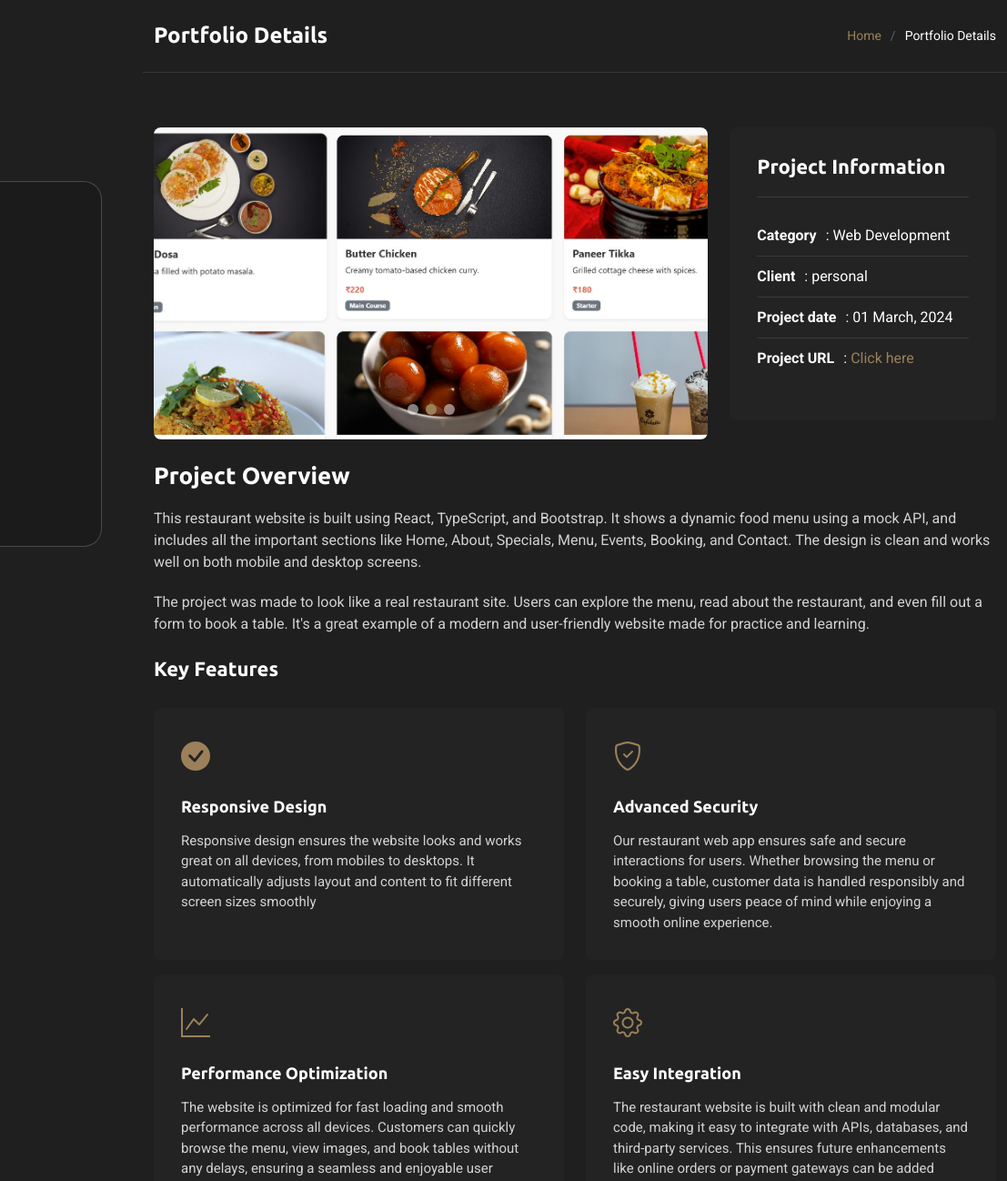
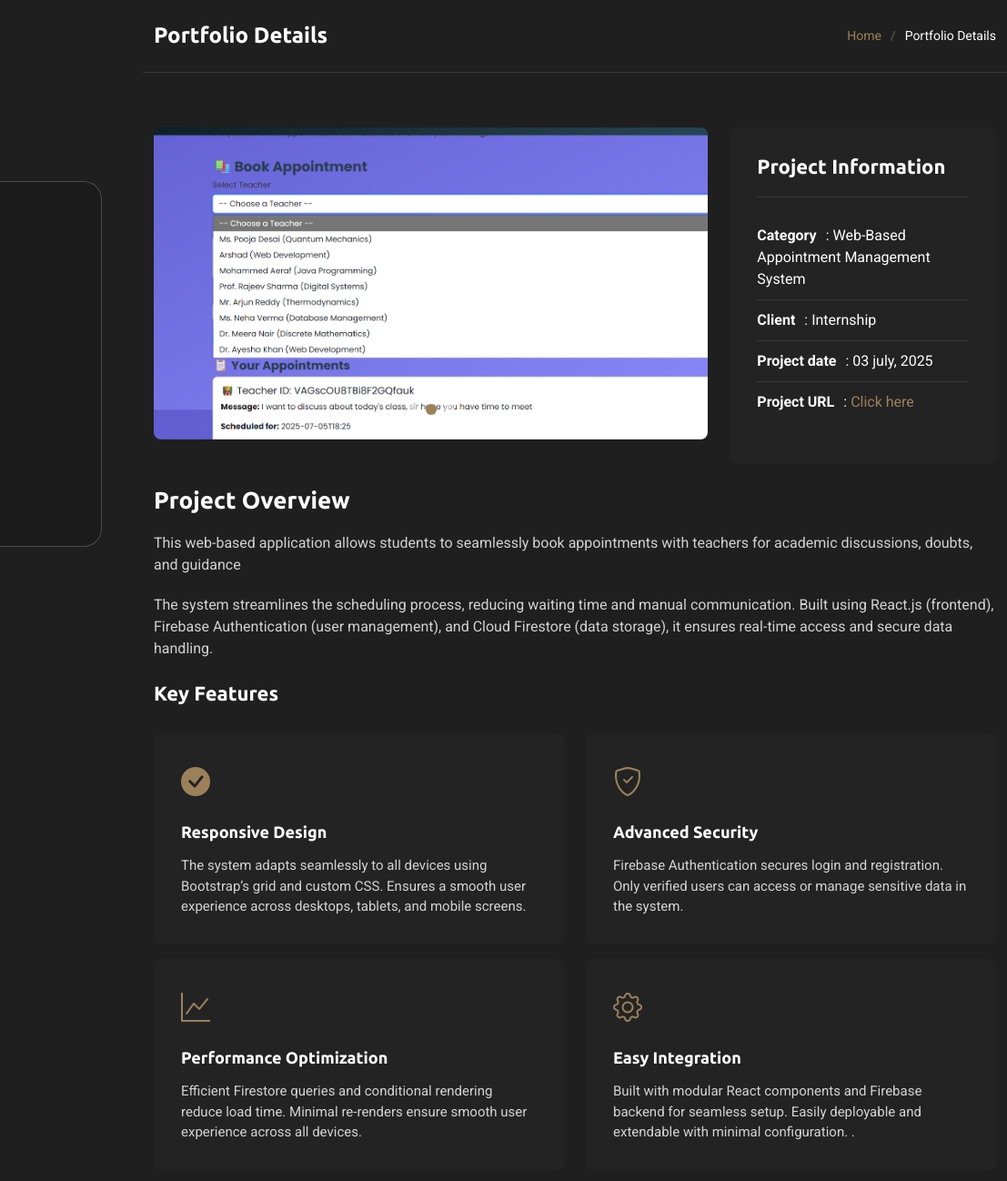
Before and after one commit to mohammedarshad05/MyPortfolio, a plain HTML site: page portfolio-details4.html in a window 1280 px wide. Shown: the top 1298 px of the page at 91% size, 173-1280 px from the left. Drawn offline with nearby package versions, Linux system fonts and the light colour scheme.

Commit message:
added new project on my portfolio section

```diff
--- a/portfolio-details4.html
+++ b/portfolio-details4.html
@@ -102,15 +102,15 @@
               <div class="swiper-wrapper align-items-center">
 
                 <div class="swiper-slide">
-                  <img src="assets/img/portfolio/portfolio-1.webp" alt="Portfolio Image" class="img-fluid" loading="lazy">
+                  <img src="assets/img/portfolio/student-portfolio1.png" alt="Portfolio Image" class="img-fluid" loading="lazy">
                 </div>
 
                 <div class="swiper-slide">
-                  <img src="assets/img/portfolio/portfolio-10.webp" alt="Portfolio Image" class="img-fluid" loading="lazy">
+                  <img src="assets/img/portfolio/student-portfolio2.png" alt="Portfolio Image" class="img-fluid" loading="lazy">
                 </div>
 
                 <div class="swiper-slide">
-                  <img src="assets/img/portfolio/portfolio-7.webp" alt="Portfolio Image" class="img-fluid" loading="lazy">
+                  <img src="assets/img/portfolio/student-portfolio3.png" alt="Portfolio Image" class="img-fluid" loading="lazy">
                 </div>
 
               </div>
@@ -122,10 +122,10 @@
             <div class="portfolio-info" data-aos="fade-left" data-aos-delay="200">
               <h3>Project Information</h3>
               <ul>
-                <li><strong>Category</strong>: Web Development</li>
-                <li><strong>Client</strong>: personal</li>
-                <li><strong>Project date</strong>: 01 March, 2024</li>
-                <li><strong>Project URL</strong>: <a href="https://restaurant-app-beryl-six.vercel.app/" target="_blank"> Click here </a></li>
+                <li><strong>Category</strong>: Web-Based Appointment Management System</li>
+                <li><strong>Client</strong>: Internship</li>
+                <li><strong>Project date</strong>: 03 july, 2025</li>
+                <li><strong>Project URL</strong>: <a href="https://student-teacher-booking-appointment-beta.vercel.app/" target="_blank"> Click here </a></li>
               </ul>
             </div>
           </div>
@@ -134,10 +134,9 @@
             <div class="portfolio-description" data-aos="fade-up" data-aos-delay="300">
               <h2>Project Overview</h2>
               <p>
-                This restaurant website is built using React, TypeScript, and Bootstrap. It shows a dynamic food menu using a mock API, and includes all the important sections like Home, About, Specials, Menu, Events, Booking, and Contact. The design is clean and works well on both mobile and desktop screens.
-              </p>
+                This web-based application allows students to seamlessly book appointments with teachers for academic discussions, doubts, and guidance
               <p>
-                The project was made to look like a real restaurant site. Users can explore the menu, read about the restaurant, and even fill out a form to book a table. It's a great example of a modern and user-friendly website made for practice and learning.
+                The system streamlines the scheduling process, reducing waiting time and manual communication. Built using React.js (frontend), Firebase Authentication (user management), and Cloud Firestore (data storage), it ensures real-time access and secure data handling.
               </p>
 
               <div class="features mt-4">
@@ -147,7 +146,8 @@
                     <div class="feature-item" data-aos="fade-up" data-aos-delay="400">
                       <i class="bi bi-check-circle-fill"></i>
                       <h4>Responsive Design</h4>
-                      <p>Responsive design ensures the website looks and works great on all devices, from mobiles to desktops. It automatically adjusts layout and content to fit different screen sizes smoothly</p>
+                      <p>The system adapts seamlessly to all devices using Bootstrap’s grid and custom CSS.
+                        Ensures a smooth user experience across desktops, tablets, and mobile screens.</p>
                     </div>
                   </div>
 
@@ -155,7 +155,8 @@
                     <div class="feature-item" data-aos="fade-up" data-aos-delay="500">
                       <i class="bi bi-shield-check"></i>
                       <h4>Advanced Security</h4>
-                      <p>Our restaurant web app ensures safe and secure interactions for users. Whether browsing the menu or booking a table, customer data is handled responsibly and securely, giving users peace of mind while enjoying a smooth online experience.</p>
+                      <p>Firebase Authentication secures login and registration.
+                        Only verified users can access or manage sensitive data in the system.</p>
                     </div>
                   </div>
 
@@ -163,7 +164,8 @@
                     <div class="feature-item" data-aos="fade-up" data-aos-delay="600">
                       <i class="bi bi-graph-up"></i>
                       <h4>Performance Optimization</h4>
-                      <p>The website is optimized for fast loading and smooth performance across all devices. Customers can quickly browse the menu, view images, and book tables without any delays, ensuring a seamless and enjoyable user experience.</p>
+                      <p>Efficient Firestore queries and conditional rendering reduce load time.
+                        Minimal re-renders ensure smooth user experience across all devices.</p>
                     </div>
                   </div>
 
@@ -171,7 +173,10 @@
                     <div class="feature-item" data-aos="fade-up" data-aos-delay="700">
                       <i class="bi bi-gear"></i>
                       <h4>Easy Integration</h4>
-                      <p>The restaurant website is built with clean and modular code, making it easy to integrate with APIs, databases, and third-party services. This ensures future enhancements like online orders or payment gateways can be added smoothly.</p>
+                      <p>Built with modular React components and Firebase backend for seamless setup.
+                        Easily deployable and extendable with minimal configuration.
+
+    .</p>
                     </div>
                   </div>
                 </div>
```
Also changed, not shown: assets/img/portfolio/student-portfolio1.png (added), assets/img/portfolio/student-portfolio2.png (added), assets/img/portfolio/student-portfolio3.png (added).
